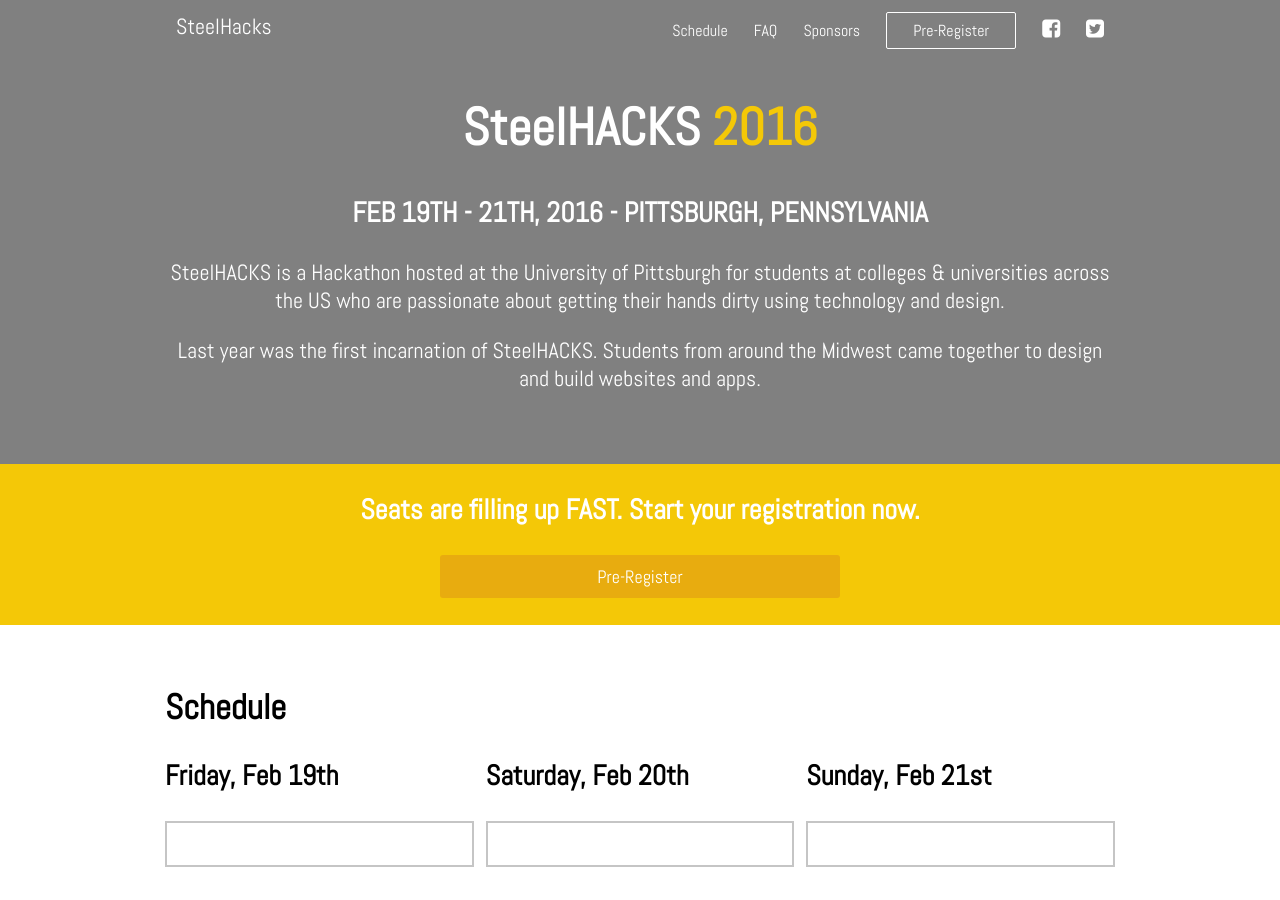
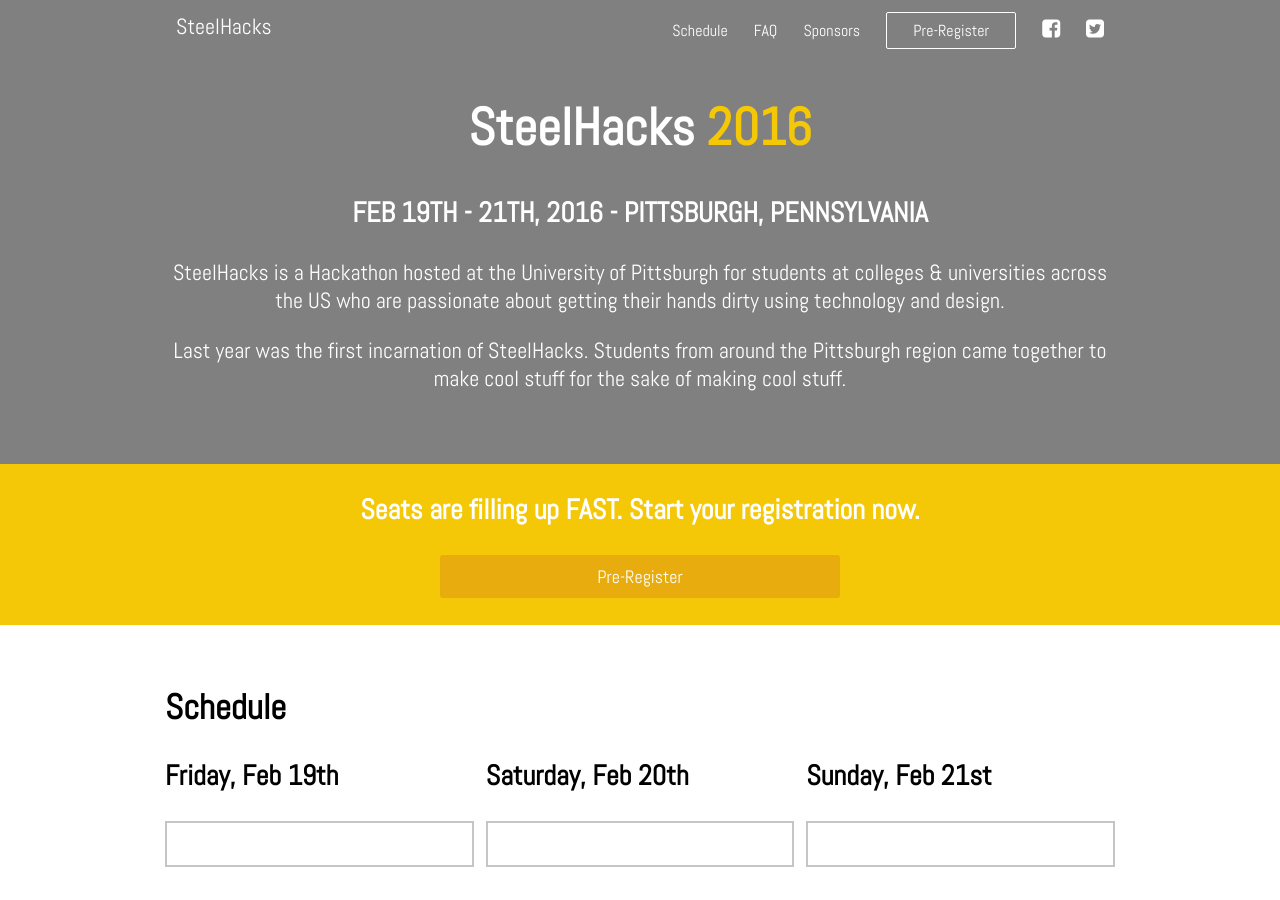
Before and after one commit to SteelHeads/steelhacks.com, a Jekyll site: the page built from index.html, in a window 1280 px wide and 900 px high. Built offline with Jekyll 4.4.1, drawn with Linux system fonts in a browser that asks for light colours.

Commit message:
Capitalization + description change

```diff
--- a/index.html
+++ b/index.html
@@ -31,15 +31,14 @@
     </ul>
   </nav>
   <div class='container'>
-    <h1>SteelHACKS <span class='text--gold'>2016</span></h1>
+    <h1>SteelHacks <span class='text--gold'>2016</span></h1>
     <h3>FEB 19TH - 21TH, 2016 - PITTSBURGH, PENNSYLVANIA</h3>
     <p>
-      SteelHACKS is a Hackathon hosted at the University of Pittsburgh for
+      SteelHacks is a Hackathon hosted at the University of Pittsburgh for
       students at colleges &amp; universities across the US who are passionate about getting their hands dirty using technology and design.
     </p>
     <p>
-      Last year was the first incarnation of SteelHACKS. Students from around
-      the Midwest came together to design and build websites and apps.
+      Last year was the first incarnation of SteelHacks. Students from around the Pittsburgh region came together to make cool stuff for the sake of making cool stuff.
     </p>
   </div>
 </header>
```
